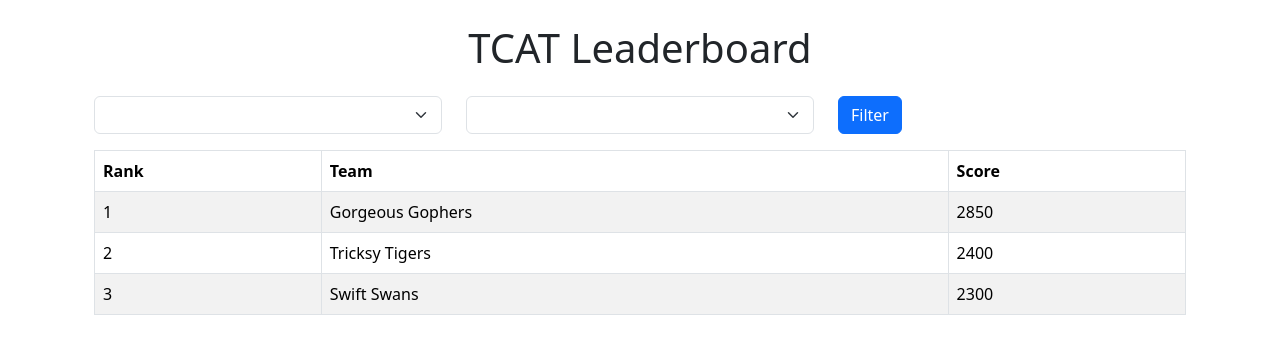
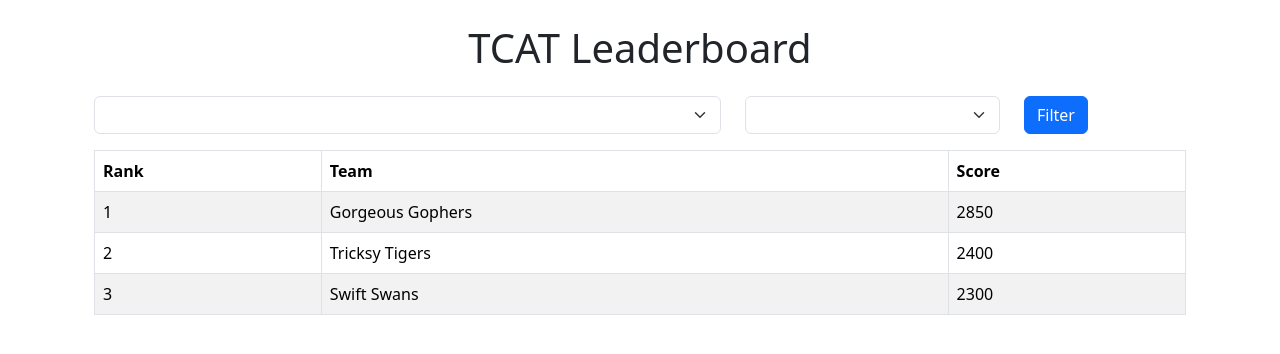
Before and after one commit to TaskarCenterAtUW/workspaces-leaderboard, a Vue app in the folder frontend/: page / in a window 1280 px wide. Shown: the top 354 px of the page. Built offline with nearby package versions, Linux system fonts and the light colour scheme.

Commit message:
update bootstrap references, adjust filter widths, docker compose fixes for localdev

```diff
--- a/frontend/index.html
+++ b/frontend/index.html
@@ -4,11 +4,11 @@
         <meta charset="UTF-8">
         <meta name="viewport" content="width=device-width, initial-scale=1.0">
         <title>Leaderboard</title>
-        <link href="https://cdn.jsdelivr.net/npm/bootstrap@5.3.0-alpha3/dist/css/bootstrap.min.css" rel="stylesheet">
+        <link href="https://cdn.jsdelivr.net/npm/bootstrap@5.3.8/dist/css/bootstrap.min.css" rel="stylesheet" integrity="sha384-sRIl4kxILFvY47J16cr9ZwB07vP4J8+LH7qKQnuqkuIAvNWLzeN8tE5YBujZqJLB" crossorigin="anonymous">
     </head>
     <body>
         <div id="app" class="container my-4"></div>
-        <script src="https://cdn.jsdelivr.net/npm/bootstrap@5.3.0-alpha3/dist/js/bootstrap.bundle.min.js"></script>
+        <script src="https://cdn.jsdelivr.net/npm/bootstrap@5.3.8/dist/js/bootstrap.bundle.min.js" integrity="sha384-FKyoEForCGlyvwx9Hj09JcYn3nv7wiPVlz7YYwJrWVcXK/BmnVDxM+D2scQbITxI" crossorigin="anonymous"></script>
         <script type="module" src="/src/main.js"></script>
     </body>
 </html>
--- a/frontend/package.json
+++ b/frontend/package.json
@@ -7,7 +7,6 @@
     "preview": "vite preview"
   },
   "dependencies": {
-    "bootstrap": "^5.3.8",
     "vue": "^3.5.21"
   },
   "devDependencies": {
--- a/frontend/src/App.vue
+++ b/frontend/src/App.vue
@@ -4,19 +4,19 @@
 
         <!-- Filters -->
         <div class="row justify-content-center">
-            <div class="col mb-3">
+            <div class="col-7 mb-3">
                 <select class="form-select" aria-label="Filter by Workspace" v-model="filterWorkspace">
                     <option value="125">Seattle Design Festival 2025</option>
                 </select>
             </div>
-            <div class="col mb-3">
+            <div class="col-3 mb-3">
                 <select class="form-select" aria-label="Filter by Time Range" v-model="filterTime">
                     <option value="all">All Time</option>
                     <option value="month">Last Month</option>
                     <option value="week">Last Week</option>
                 </select>
             </div>
-            <div class="col mb-3">
+            <div class="col-2 mb-3">
             <button class="btn btn-primary" @click="fetchLeaderboard">Filter</button>
             </div>
         </div>
@@ -69,6 +69,14 @@
     },
     methods: {
         fetchLeaderboard() {
+            this.leaderboard = [
+                { "name": "Ostentatious Otters", "score": 1500 },
+                { "name": "Bouncy Birbs", "score": 1400 },
+                { "name": "Cute Capybaras", "score": 1350 },
+                { "name": "Delightful Ducks", "score": 1300 },
+                { "name": "Eager Elephants", "score": 1250 }
+            ];
+            /**
             const params = new URLSearchParams({
                 filterTime: this.filterTime,
                 filterWorkspace: this.filterWorkspace
@@ -78,6 +86,7 @@
                 .then(data => {
                 this.leaderboard = data;
                 });
+            */
         }
     }
 };
```
Also changed, not shown: 1 other file (tests, documents, lock files or other folders).
